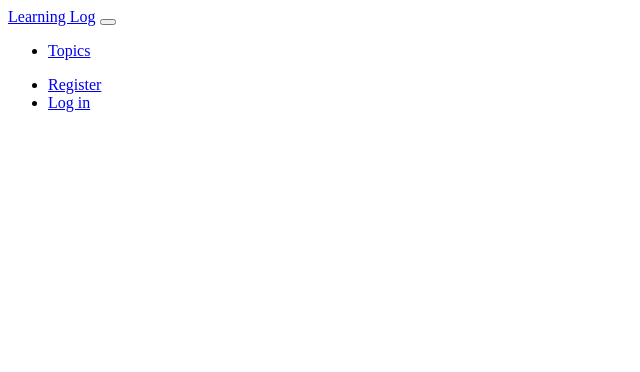
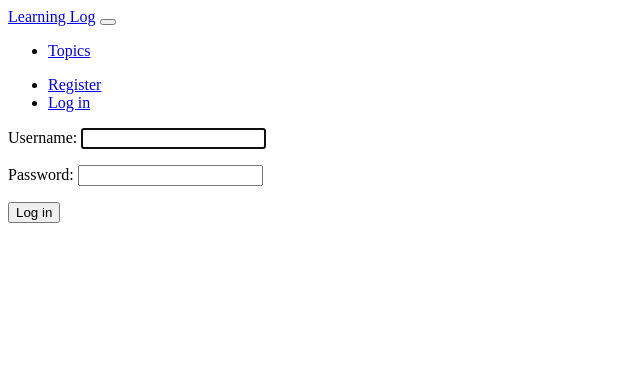
Before and after one commit to techmatlock/learning_log, a Django app: page /users/login/?next=/edit_entry/1/ in a window 1280 px wide. Shown: the top 372 px of the page, without its empty margins (0-640 px from the left). Run offline with Django 3.2, Linux system fonts and the light colour scheme; some libraries are stand-ins or nearby versions.

Commit message:
Define main part of the page.

```diff
--- a/learning_logs/templates/learning_logs/base.html
+++ b/learning_logs/templates/learning_logs/base.html
@@ -49,5 +49,16 @@
             </div>
 
     </nav>
+
+    <main role="main" class="container">
+        <div class="pb-2 mb-2 border-bottom">
+            {% block page_header %}{% endblock page_header %}
+        </div>
+        <div>
+            {% block content %}{% endblock content %}
+        </div>
+    </main>
+
 </body>
+
 </html>
```
